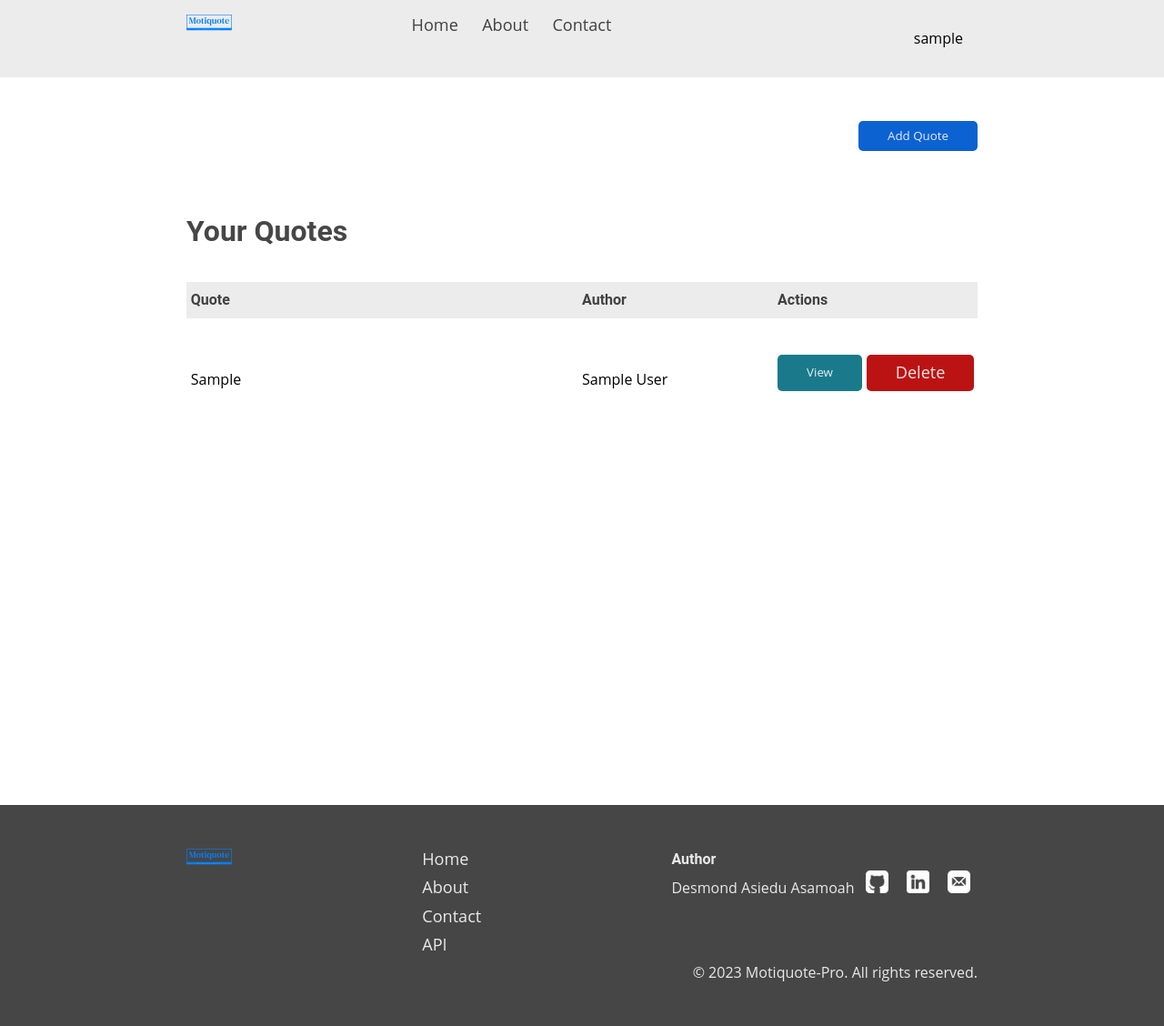
After one commit to waltob123/motiquote, a Flask app: page /quotes in a window 1280 px wide. The commit adds this page. Shown: the whole page at 91% size. Run offline with Flask 3, Linux system fonts and the light colour scheme; a user stored in the database is signed in; tables that the repository leaves empty hold one stand-in row (values such as "Sample post").

Commit message:
Created the quotes branch which contains all codes related to quotes
I designed the quotes page, the quotes route for adding a quote,
viewing quotes, viewing a quote, updating a quote and deleting a
quote and forms for quote.
I also renamed all files with the route.py to routes.py.
I also made changes to the models file by creating a Category class
and also add a category_id field to Quote class.
After I modified insert_roles_into_db.py by puting it in a function.
I also created a file called insert_categories_into_db.py where I create
all categories for the quotes.

NB: Every thing I did was commented alongside the code.

```diff
--- a/app/auth/route.py
+++ b/app/auth/routes.py
@@ -139,7 +139,7 @@ def authenticate_user():
     login_user(user)
     flash(message='You have been logged in successfully.', category='success')
 
-    return redirect(url_for('main.index'))
+    return redirect(url_for('quotes.get_quotes'))
 
 
 @auth.route('/logout', methods=['GET'], strict_slashes=True)
--- /dev/null
+++ b/app/quotes/forms.py
@@ -0,0 +1,24 @@
+from flask_wtf import FlaskForm
+from wtforms import SelectField, StringField, SubmitField
+from wtforms.validators import DataRequired
+from ..models.models import Category
+from ..database.db import session
+
+
+class QuoteForm(FlaskForm):
+    """
+    A form for creating a new quote.
+
+    Attributes:
+        quote (StringField): The quote text.
+        author (StringField): The author of the quote.
+        category (StringField): The category of the quote.
+        submit (SubmitField): The submit button.
+    """
+    # create database session
+    s = session()
+    id = StringField('Id')
+    quote = StringField('Quote', validators=[DataRequired()])
+    author = StringField('Author', validators=[DataRequired()])
+    category_id = SelectField('Category', validators=[DataRequired()], choices=[(cat.id, cat.category) for cat in s.query(Category).all()])
+    submit = SubmitField('Post Quote')
--- /dev/null
+++ b/app/quotes/routes.py
@@ -0,0 +1,176 @@
+from flask import Blueprint, flash, jsonify, render_template, redirect, url_for, request
+from flask_login import current_user, login_required
+from sqlalchemy.exc import IntegrityError
+from ..models.models import Quote, Category
+from ..database.db import session
+from .forms import QuoteForm
+from textblob import TextBlob
+
+quotes = Blueprint('quotes', __name__, url_prefix='/quotes')
+
+
+@quotes.route('', methods=['GET'], strict_slashes=True)
+@login_required
+def get_quotes():
+    '''
+    Retrieves all quotes by the current user and renders it on the page.
+
+    Returns:
+        str: The rendered HTML template for the quote page.
+    '''
+    # create database session
+    s = session()
+
+    quote_form = QuoteForm()
+
+    # query database for all quotes associated to current user
+    quotes = [quote for quote in s.query(Quote).filter_by(user_id=current_user.id).join(Category).all() if quote.approved]
+
+    # if there are not quotes for the user set quotes to False
+    if not quotes:
+        quotes = False
+
+    return render_template('quotes/quotes.html', quotes=quotes, form=quote_form)
+
+
+@quotes.route('/<string:id>', methods=['GET'], strict_slashes=True)
+@login_required
+def get_quote(id):
+    '''
+    Retrieves a single quote by the current user and renders it on the page.
+
+    Args:
+        id (str): The id of the quote to retrieve.
+
+    Returns:
+        str: The rendered HTML template for the quote page.
+    '''
+    # create database session
+    s = session()
+
+    # query database for quote by id
+    quote = s.query(Quote).filter_by(id=id).first()
+
+    # check if quote exists
+    if quote:
+        return jsonify({
+            'id': quote.id,
+            'quote': quote.quote,
+            'author': quote.author,
+            'category_id': quote.category.id
+        })
+
+    flash(message='The quote does not exist!', category='error')
+    return redirect(url_for('quotes.get_quotes'))
+
+
+@quotes.route('', methods=['POST'], strict_slashes=True)
+@login_required
+def create_quote():
+    '''
+    Creates a new post
+
+    Returns:
+        str: The rendered HTML template for the quote page
+    '''
+
+    s = session()  # create database session
+    request_data = request.form.to_dict()  # convert request data to dictionary
+
+    new_quote = Quote(quote=request_data['quote'],
+                      author=request_data['author'],
+                      category_id=request_data['category_id'],
+                      user_id=current_user.id)  # create new quote object
+
+    s.add(new_quote)  # add new quote to database
+
+    blob = TextBlob(new_quote.quote)  # create TextBlob object for sentiment analysis
+
+    sentiment = blob.sentiment.polarity
+
+    # check if sentiment is positive
+    if sentiment > 0:
+        new_quote.approved = True
+
+        try:
+            s.commit()  # commit changes to database
+            flash(message='Your quote has been added successfully', category='success')
+        except IntegrityError:
+            s.rollback()
+            flash(message='The quote already exists!', category='error')
+
+        s.close()  # close database session
+
+    else:
+        flash(message='Please check your quote again. It seems to be too negative.', category='error')
+
+    return redirect(url_for('quotes.get_quotes'))
+
+
+@quotes.route('/update/<string:id>', methods=['POST'], strict_slashes=True)
+@login_required
+def update_quote(id):
+    '''
+    Updates an existing quote.
+
+    Args:
+        id (str): The id of the quote to update.
+
+    Returns:
+        str: The rendered HTML template for the quote page.
+    '''
+    s = session()
+    request_data = request.form.to_dict()  # convert request data to dictionary
+
+    quote = s.query(Quote).filter_by(id=id)  # query database for quote by id
+
+    # set values to update
+    quote_update_values = {
+        'quote': request_data['quote'],
+        'author': request_data['author'],
+        'category_id': request_data['category_id']
+    }
+
+    # check if quote exists
+    if quote.first():
+        quote.update(quote_update_values, synchronize_session=False)  # update quote
+
+        # try to commit changes to database
+        try:
+            s.commit()
+            flash(message='Your quote has been updated successfully', category='success')
+        except IntegrityError:
+            s.rollback()
+            flash(message='The quote already exists!', category='error')
+
+        s.close()  # close database session
+    else:
+        flash(message='The quote does not exist!', category='error')
+    return redirect(url_for('quotes.get_quotes'))
+
+
+@quotes.route('/delete/<string:id>', methods=['GET'], strict_slashes=True)
+@login_required
+def delete_quote(id):
+    '''
+    Deletes an existing quote.
+
+    Args:
+        id (str): The id of the quote to delete.
+
+    Returns:
+        str: The rendered HTML template for the quote page.
+    '''
+    s = session()
+    quote = s.query(Quote).filter_by(id=id)  # query database for quote by id
+
+    # check if quote exists
+    if quote.first():
+        quote.delete(synchronize_session=False)  # delete quote
+        s.commit()  # commit changes to database
+        flash(message='Your quote has been deleted successfully', category='success')
+    else:
+        flash(message='The quote does not exist!', category='error')
+
+    s.close()  # close database session
+    return redirect(url_for('quotes.get_quotes'))
--- a/app/static/javascripts/script.js
+++ b/app/static/javascripts/script.js
@@ -4,16 +4,121 @@
 
 
 // All variables
-const closeBtn = document.querySelector('.close-icon');
+const flashMessageCloseBtn = document.querySelector('#flash-messages .close-icon');
 const flashMessage = document.querySelector('#flash-messages');
+
+// create quote
+const createQuote = document.querySelector('#create-quote');
+const addQuoteBtn = document.querySelector('#add-quote-btn button');
+const addQuoteCloseBtn = document.querySelector('#create-quote .close-icon')
+
+// view quote
+const viewQuote = document.querySelector('#view-quote');
+const viewQuoteBtn = document.querySelectorAll('#view-quote-btn');
+const viewQuoteCloseBtn = document.querySelector('#view-quote .close-icon');
+
+// edit quote
+const editQuoteForm = document.querySelector('#view-quote form');
+const quoteEditInput = document.querySelector('#edit-quote-input');
+const authorEditInput = document.querySelector('#edit-author-input');
+const categoryEditOption = document.querySelectorAll('#edit-category-input option');
+const categoryEditInput = document.querySelector('#edit-category-input');
+const postQuoteBtn = document.querySelector('#view-quote .post-btn');
+const editQuoteBtn = document.querySelector('#view-quote .edit-btn');
+
+
+const body = document.querySelector('body');
+
+
 
 
 // All functions
 // Function to close the flash message
 const closeFlashMessage = () => {
-    console.log('closed');
     flashMessage.style.display = 'none';
 }
 
+// Function to add a new quote
+const addQuote = () => {
+    body.classList.add('open');
+    createQuote.classList.add('open');
+}
+
+// Function to view a quote
+async function viewEditQuote(btn) {
+    body.classList.add('open');  // add open class to body
+    viewQuote.classList.add('open');  // add open class to view quote modal
+
+    const response = await fetch(`/quotes/${btn.dataset.quoteid}`);
+    if (response.ok) {
+        const quote = await response.json();  // get the quote
+        quoteEditInput.value = quote.quote;  // set the quote input value to the quote
+        quoteEditInput.disabled = true;  // disable the quote input
+
+        authorEditInput.value = quote.author;  // set the author input value to the author
+        authorEditInput.disabled = true;  // disable the author input
+
+        // select the option that matches the category id of the quote
+        categoryEditOption.forEach(option => {
+            if (option.value == quote.category_id) {
+                option.selected = true;
+            }
+        });
+
+        // set edit quote form action to the quote id
+        editQuoteForm.action = window.location.href + '/' + quote.id;
+
+        categoryEditInput.disabled = true;  // disable the category input
+    }
+
+    // disable post btn
+    postQuoteBtn.classList.add('disabled');
+    postQuoteBtn.disabled = true;
+}
+
+
+// Function to set inputs to editable when edit btn is clicked
+function editQuote() {
+    quoteEditInput.disabled = false;  // enable the quote input
+    authorEditInput.disabled = false;  // enable the author input
+    categoryEditInput.disabled = false;  // enable the category input
+
+    // enable post btn
+    postQuoteBtn.classList.remove('disabled');
+    postQuoteBtn.disabled = false;
+
+    // disable edit btn
+    editQuoteBtn.classList.add('disabled');
+    editQuoteBtn.disabled = true;
+}
+
+
+// Function to close quote modal
+const closeQuote = (quoteType) => {
+    body.classList.remove('open');
+    quoteType.classList.remove('open');
+}
+
 // All event listeners
-closeBtn.addEventListener('click', closeFlashMessage);
+if (flashMessageCloseBtn) {
+    flashMessageCloseBtn.addEventListener('click', closeFlashMessage);
+}
+
+if (addQuoteCloseBtn) {
+    addQuoteCloseBtn.addEventListener('click', () => closeQuote(createQuote));
+}
+
+if (viewQuoteCloseBtn) {
+    viewQuoteCloseBtn.addEventListener('click', () => closeQuote(viewQuote));
+}
+
+// event listener for add quote btn
+addQuoteBtn.addEventListener('click', addQuote);
+
+// event listener for view btn
+viewQuoteBtn.forEach(
+    (btn) => btn.addEventListener('click', () => viewEditQuote(btn))
+);
+
+// event listener for edit btn
+editQuoteBtn.addEventListener('click', editQuote);
--- a/app/static/styles/global.css
+++ b/app/static/styles/global.css
@@ -30,6 +30,10 @@
 html {
     scroll-behavior: smooth;
     scroll-snap-type: mandatory;
+}
+
+body {
+    position: relative;
 }
 
 a:hover, button:hover, .btn:hover {
@@ -81,6 +93,8 @@ input {
     border: none;
     appearance: none;
     padding: 0.5rem 2rem;
+    margin-bottom: 1rem;
+    border-radius: 5px;
 }
 
 .btn-primary {
@@ -98,6 +113,15 @@ input {
     color: var(--white);
 }
 
+.btn-error {
+    background-color: var(--error-text);
+    color: var(--white-faded);
+}
+
+.btn-info {
+    background-color: var(--info-text);
+    color: var(--white-faded)
+}
 
 /* menu styles */
 .menu-items li {
--- a/app/static/styles/header.css
+++ b/app/static/styles/header.css
@@ -1,8 +1,8 @@
 /* Header styles */
 
 header {
-    background-color: var(--white);
-    padding: 1.5rem 0;
+    background-color: var(--secondary-color);
+    padding: 1rem 0;
 }
 
 header .container .flex {
@@ -20,7 +20,7 @@ section#menu, section#auth{
 
 section#logo a,
 section#footer-logo a {
-    width: 100px;
+    width: 50px;
     color: var(--primary-color);
 }
 
@@ -28,7 +28,7 @@ section#menu, section#auth {
     text-align: end;
 }
 
-section#menu a, section#auth a {
+section#menu a, section#auth .menu-items a {
     color: var(--black-faded);
 }
 
--- /dev/null
+++ b/app/static/styles/quotes.css
@@ -0,0 +1,124 @@
+/* Quotes styles */
+section#quotes {
+    height: 100vh;
+    padding: 3rem 0;
+    background-color: var(--white-faded);
+}
+
+section#quotes .container {
+    position: relative;
+}
+
+#add-quote-btn {
+    justify-content: flex-end;
+}
+
+
+/* no quotes styles */
+div.no-quotes {
+    margin-top: 3rem;
+}
+
+div.no-quotes h3,
+div.no-quotes p {
+    text-align: center;
+    color: var(--black-faded);
+    margin-bottom: 1rem;
+}
+
+div.no-quotes h3 {
+    font-size: 2rem;
+}
+
+/* quotes section */
+div.quotes {
+    padding: 3rem 0;
+}
+div.quotes .heading,
+div.quotes h3 {
+    margin-bottom: 2rem;
+}
+
+div.quotes h3 {
+    font-size: 2rem;
+    color: var(--black-faded);
+}
+
+div.quotes .heading {
+    display: flex;
+    align-items: center;
+    background-color: var(--secondary-color);
+    padding: 0.5rem 0.3rem;
+}
+
+div.quotes .heading h4 {
+    color: var(--black-faded);
+    text-align: left;
+}
+
+div.quote {
+    padding: 0.5rem 0.3rem;
+}
+
+div.quote button,
+div.quote a {
+    padding: 0.3rem 0.5;
+}
+
+div.quote:nth-child(even) {
+    background-color: var(--secondary-color);
+}
+
+.user-quote {
+    width: 50%;
+    align-self: center;
+}
+
+.author, .actions {
+    width: 25%;
+    align-self: center;
+}
+
+div.actions.flex {
+    gap: 0.3rem;
+}
+
+
+/* create quote styles */
+div#create-quote,
+div#view-quote {
+    display: none;
+    position: absolute;
+    width: 100%;
+    top: 0;
+    left: 0;
+    background-color: var(--white-faded);
+    padding: 3rem;
+    z-index: 30;
+}
+
+div#create-quote.open,
+div#view-quote.open {
+    display: block;
+}
+
+div#create-quote .flex,
+div#view-quote .flex {
+    height: 100%;
+    padding: 2rem;
+    align-content: center;
+    position: relative;
+}
+
+div#create-quote form h3,
+div#view-quote form h3 {
+    font-size: 1.5rem;
+}
+
+div#create-quote form h3,
+div#create-quote form p,
+div#view-quote form h3,
+div#view-quote form p {
+    color: var(--black-faded);
+    margin-bottom: 1rem;
+}
--- a/app/templates/base.html
+++ b/app/templates/base.html
@@ -39,7 +39,7 @@
                     <!-- auth section -->
                     <section id="auth" class="flex-item">
                         <div class="profile">
-                            <p>kwasiasamoah18</p>
+                            <p>{{ current_user.username }}</p>
                             <div class="dropdown">
                                 <ul>
                                     <li>
@@ -49,7 +49,7 @@
                                         <a href="">
                                             Edit Profile
                                         </a>
-                                        <a href="">
+                                        <a href="{{ url_for('quotes.get_quotes') }}">
                                             Quotes
                                         </a>
                                         <a href="{{ url_for('auth.logout') }}">
@@ -81,10 +81,12 @@
             {% with messages = get_flashed_messages(with_categories=true) %}
             {% if messages %}
                 {% for category, message in messages %}
+                <div class="container">
                     <div class="{{ category }}">
                         {{ message }}
                         <img src="{{ url_for('static', filename='images/icons/close-icon.png') }}" class="close-icon" alt="Close message">
                     </div>
+                </div>
                 {% endfor %}
             {% endif %}
             {% endwith %}
--- /dev/null
+++ b/app/templates/quotes/quotes.html
@@ -0,0 +1,125 @@
+{% extends './base.html' %}
+
+{% block styles %}
+    <link rel="stylesheet" href="{{ url_for('static', filename='styles/quotes.css') }}">
+{% endblock %}
+
+{% block title %}Motiquote | Your Quotes{% endblock %}
+
+{% block content %}
+    <section id="quotes">
+        <div class="container">
+            <div class="flex" id="add-quote-btn">
+                <button class="btn btn-primary">Add Quote</button>
+            </div>
+            {% if quotes %}
+                <div class="quotes">
+                    <h3>Your Quotes</h3>
+                    <div class="heading flex">
+                        <div class="flex-item user-quote">
+                            <h4>Quote</h4>
+                        </div>
+                        <div class="flex-item author">
+                            <h4>Author</h4>
+                        </div>
+                        <div class="flex-item actions">
+                            <h4>Actions</h4>
+                        </div>
+                    </div>
+                    {% for quote in quotes %}
+                        <div class="quote">
+                            <div class="flex">
+                                <p class="flex-item user-quote">
+                                    {{ quote.quote }}
+                                </p>
+                                <p class="flex-item author">
+                                    {{ quote.author }}
+                                </p>
+                                <div class="flex actions">
+                                    <button class="btn btn-info" id="view-quote-btn" data-quoteid="{{ quote.id }}">View</button>
+                                    <a href="{{ url_for('quotes.delete_quote', id=quote.id) }}" class="btn btn-error">Delete</a>
+                                </div>
+                            </div>
+                        </div>
+                    {% endfor %}
+                </div>
+            {% else %}
+                <div class="no-quotes">
+                    <h3>
+                        Your Motivation Journey Begins Here
+                    </h3>
+                    <p>
+                        It's a fresh canvas waiting for your inspiration. Your journey to inspire others and share your wisdom starts now. Begin by adding your first motivational quote and watch as it spreads positivity across our community.
+                    </p>
+                    <p>
+                        Ready to make a difference? Click the "Add Quote" button and let your voice be heard.
+                    </p>
+                </div>
+            {% endif %}
+
+            <!-- create quote -->
+            <div id="create-quote">
+                <div class="flex">
+                    <form action="{{ url_for('quotes.create_quote') }}" method="post">
+                        {{ form.csrf_token }}
+                        <h3>
+                            Add a new quote
+                        </h3>
+                        <p>
+                            Share Your Wisdom and Inspire Others
+                        </p>
+                        <div class="form-field">
+                            {{ form.quote.label }}
+                            {{ form.quote(class_="form-input", placeholder="Ex. The roots of education are bitter but its fruits are sweet.") }}
+                        </div>
+                        <div class="form-field">
+                            {{ form.author.label }}
+                            {{ form.author(class_="form-input", placeholder="Ex. John Doe") }}
+                        </div>
+                        <div class="form-field">
+                            {{ form.category_id.label }}
+                            {{ form.category_id(class_="form-input", placeholder="Enter quote") }}
+                        </div>
+                        {{ form.submit(class_="btn btn-primary") }}
+                    </form>
+                    <img src="{{ url_for('static', filename='images/icons/close-icon.png') }}" class="close-icon" alt="Close message">
+                </div>
+            </div>
+
+            <!-- view quote -->
+            <!--
+                View and edit quote are in the same div.
+                When the user clicks on the view button, javascript fetches the quote data and populates the form.
+                With all inputs pre-populated and disabled.
+                When the user clicks on the edit button, javascript enables the inputs, disables the edit button and enables the post button.
+                When the user clicks on the post quote button, javascript submits the form.
+                NB: The form action is set the window.location.href which is the current url in javascript.
+             -->
+            <div id="view-quote">
+                <div class="flex">
+                    <form action="" method="post">
+                        {{ form.csrf_token }}
+                        <h3>
+                            Edit quote
+                        </h3>
+                        <div class="form-field">
+                            {{ form.quote.label }}
+                            {{ form.quote(class_="form-input", id="edit-quote-input", placeholder="Ex. The roots of education are bitter but its fruits are sweet.") }}
+                        </div>
+                        <div class="form-field">
+                            {{ form.author.label }}
+                            {{ form.author(class_="form-input", id="edit-author-input", placeholder="Ex. John Doe") }}
+                        </div>
+                        <div class="form-field">
+                            {{ form.category_id.label }}
+                            {{ form.category_id(class_="form-input", id="edit-category-input", placeholder="Enter quote") }}
+                        </div>
+                        <button class="btn btn-secondary edit-btn" type="button">Edit</button>
+                        {{ form.submit(class_="btn btn-primary post-btn") }}
+                    </form>
+                    <img src="{{ url_for('static', filename='images/icons/close-icon.png') }}", class="close-icon" alt="Close message">
+                </div>
+            </div>
+        </div>
+    </section>
+{% endblock %}
```
Also changed, not shown: other parts of app/static/styles/global.css (+28 -5 lines), app/__init__.py (+5 -2 lines), app/insert_categories_into_db.py (added, +38 -0 lines), app/insert_roles_into_db.py (+17 -7 lines), app/models/models.py (+22 -1 lines), requirements.txt (+7 -0 lines), app/main/routes.py (renamed from app/main/route.py).
